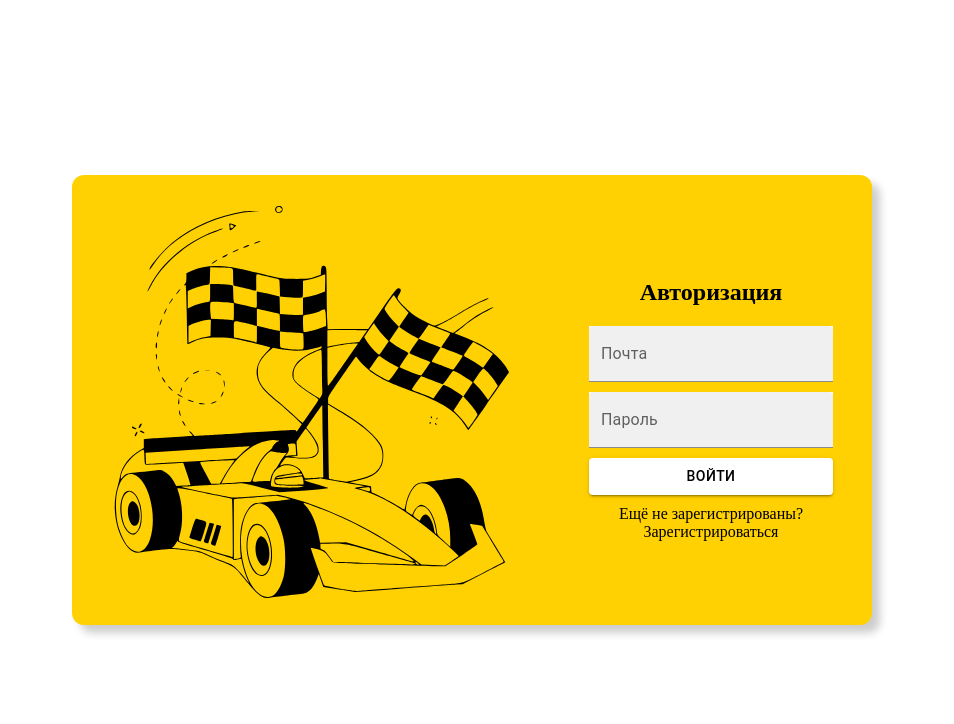
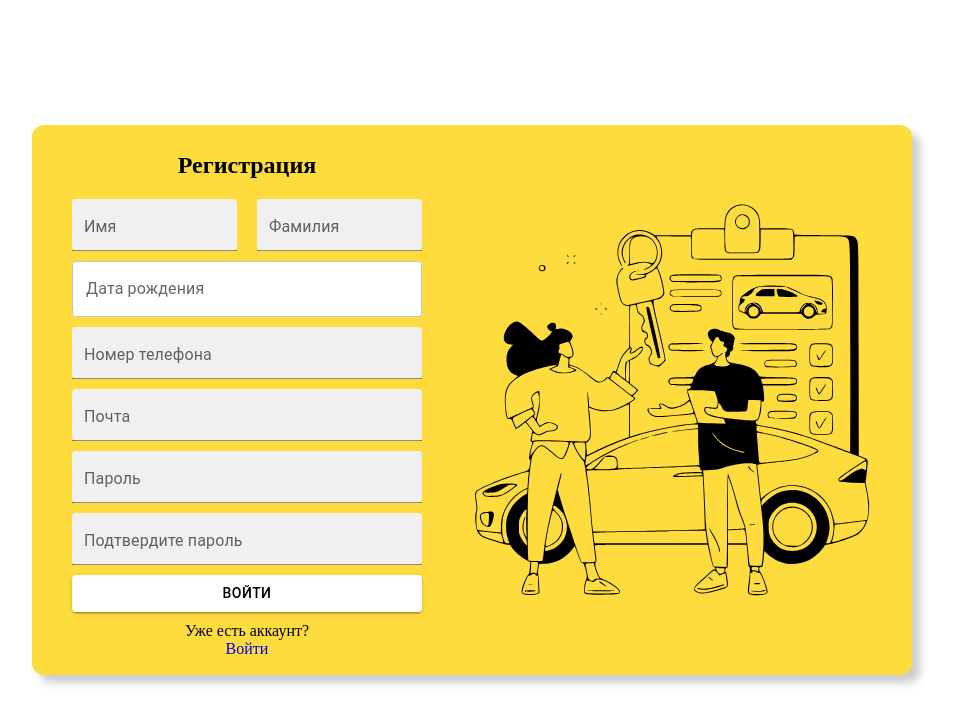
Before and after one commit to soromno7/kp7sem, a React (Create React App) app in the folder kp-7sem/: page /register in a window 1280 px wide. Shown: the top 724 px of the page, without its empty margins (168-1122 px from the left). Built offline with nearby package versions, Linux system fonts and the light colour scheme.

Commit message:
added register page

```diff
--- a/kp-7sem/package.json
+++ b/kp-7sem/package.json
@@ -6,9 +6,11 @@
     "@emotion/react": "^11.11.1",
     "@emotion/styled": "^11.11.0",
     "@mui/material": "^5.14.15",
+    "@mui/x-date-pickers": "^6.17.0",
     "@testing-library/jest-dom": "^5.17.0",
     "@testing-library/react": "^13.4.0",
     "@testing-library/user-event": "^13.5.0",
+    "dayjs": "^1.11.10",
     "react": "^18.2.0",
     "react-dom": "^18.2.0",
     "react-router-dom": "^6.17.0",
--- a/kp-7sem/src/App.js
+++ b/kp-7sem/src/App.js
@@ -1,23 +1,16 @@
 import LoginPage from "./pages/login/LoginPage";
-// import { MuiThemeProvider, createMuiTheme } from 'material-ui/styles';
-
-// const { palette } = createTheme();
-// const { augmentColor } = palette;
-// const createColor = (mainColor) => augmentColor({ color: { main: mainColor } });
-// const theme = createTheme({
-//   palette: {
-//     button: createColor('#F40B27'),
-//     input: createColor('#5DBA40'),
-//   },
-// });
+import RegisterPage from "./pages/register/RegisterPage";
+import { BrowserRouter, Routes, Route, Navigate } from "react-router-dom";
 
 function App() {
   return (
-    <div className="App">
-    {/* <MuiThemeProvider theme={theme}> */}
-    {/* </MuiThemeProvider> */}
-    <LoginPage />
-    </div>
+    <BrowserRouter>
+      <Routes>
+        <Route path="/" element={<Navigate to="/login" replace />} />
+        <Route path="/login" element={<LoginPage />} />
+        <Route path="/register" element={<RegisterPage />} />
+      </Routes>
+    </BrowserRouter>
   );
 }
 
--- a/kp-7sem/src/pages/login/LoginPage.jsx
+++ b/kp-7sem/src/pages/login/LoginPage.jsx
@@ -1,20 +1,37 @@
-import "./style.css"
+import "./log.css";
 import loginPic from "./login.svg";
-import TextField from "@mui/material/TextField"
-import Button from "@mui/material/Button"
-
+import TextField from "@mui/material/TextField";
+import Button from "@mui/material/Button";
+import { Link } from "react-router-dom";
 
 function LoginPage() {
   return (
     <div className="loginPageContainer">
-            <img src={loginPic} alt="login pic" style={{width: '400px'}}/>
+      <img src={loginPic} alt="login pic" style={{ width: "400px"}} />
       <div className="loginPageData">
         <h2>Авторизация</h2>
-                <TextField id="filled-basic" label="Почта" variant="filled" style={{backgroundColor: 'white'}}/>
-                <TextField id="filled-basic" label="Пароль" variant="filled" style={{backgroundColor: 'white'}}/>
-                <Button variant="contained" style={{backgroundColor: 'white', color: 'black'}}>Войти</Button>
+        <TextField
+          id="filled-basic"
+          label="Почта"
+          variant="filled"
+          style={{ backgroundColor: "white", borderRadius: '4px' }}
+          InputProps={{ sx: { height: 52 } }}
+        />
+        <TextField
+          id="filled-basic"
+          label="Пароль"
+          variant="filled"
+          style={{ backgroundColor: "white", borderRadius: '4px' }}
+          InputProps={{ sx: { height: 52 } }}
+        />
+        <Button
+          variant="contained"
+          style={{ backgroundColor: "white", color: "black" }}
+        >
+          Войти
+        </Button>
         <span>Ещё не зарегистрированы?</span>
-                <span>Зарегистрироваться</span>
+        <Link to={'/register'} style={{textDecoration: 'none'}}>Зарегистрироваться</Link>
       </div>
     </div>
   );
--- /dev/null
+++ b/kp-7sem/src/pages/login/log.css
@@ -0,0 +1,25 @@
+.loginPageContainer {
+  width: 800px;
+  height: 450px;
+  padding: 0px 40px 0px 40px;
+  background: rgb(255, 220, 61);
+  position: absolute;
+  top: 50%;
+  left: 50%;
+  transform: translate(-50%, -50%);
+  border-radius: 12px;
+  box-shadow: 8px 8px 9px 0px rgba(0, 0, 0, 0.2);
+  display: flex;
+  justify-content: space-between;
+}
+
+.loginPageData {
+  display: flex;
+  flex-direction: column;
+  text-align: center;
+  justify-content: center;
+}
+
+.loginPageData > *:not(h2, span) {
+  margin-bottom: 10px;
+}
--- a/kp-7sem/src/pages/login/style.css
+++ /dev/null
@@ -1,24 +0,0 @@
-.loginPageContainer {
-    width: 800px;
-    height: 450px;
-    background: rgb(255, 209, 2);
-    position: absolute;
-    top: 50%;
-    left: 50%;
-    transform: translate(-50%, -50%);
-    border-radius: 12px;
-    box-shadow: 8px 8px 9px 0px rgba(0, 0, 0, 0.2);
-    display: flex;
-    justify-content: space-around;
-}
-
-.loginPageData {
-    display: flex;
-    flex-direction: column;
-    text-align: center;
-    justify-content: center;
-}
-
-.loginPageData > *:not(h2, span) {
-    margin-bottom: 10px
-}
--- a/kp-7sem/src/pages/register/RegisterPage.jsx
+++ b/kp-7sem/src/pages/register/RegisterPage.jsx
@@ -1,9 +1,112 @@
+import "./reg.css";
+import registerPic from "./register.svg";
+import TextField from "@mui/material/TextField";
+import Button from "@mui/material/Button";
+import { LocalizationProvider } from "@mui/x-date-pickers";
+import { AdapterDayjs } from "@mui/x-date-pickers/AdapterDayjs";
+import { DatePicker } from "@mui/x-date-pickers/DatePicker";
+import { useEffect, useState } from "react";
+import { Link } from "react-router-dom";
+
 function RegisterPage() {
-    return (
-        <div>
-
+  const [date, setDate] = useState({});
+  useEffect(() => {
+    console.log(date);
+  });
+  return (
+    <LocalizationProvider dateAdapter={AdapterDayjs}>
+      <div className="loginPageContainer">
+        <div className="loginPageData">
+          <h2>Регистрация</h2>
+          <div className="firstAndLastNameReg">
+            <TextField
+              id="filled-basic"
+              label="Имя"
+              variant="filled"
+              style={{ backgroundColor: "white", borderRadius: "4px" }}
+              sx={{
+                width: 165,
+              }}
+              InputProps={{ sx: { height: 52 } }}
+            />
+            <TextField
+              id="filled-basic"
+              label="Фамилия"
+              variant="filled"
+              style={{ backgroundColor: "white", borderRadius: "4px" }}
+              sx={{
+                width: 165,
+              }}
+              InputProps={{ sx: { height: 52 } }}
+            />
+          </div>
+          <div style={{ background: "white", borderRadius: "4px" }}>
+            <DatePicker
+              label="Дата рождения"
+              onChange={(val) => {
+                setDate(
+                  val.$d
+                    .toLocaleDateString("en-GB")
+                    .replace("/", ".")
+                    .replace("/", ".")
+                );
+              }}
+              format="DD.MM.YYYY"
+            />
+          </div>
+          <TextField
+            id="filled-basic"
+            label="Номер телефона"
+            variant="filled"
+            style={{ backgroundColor: "white", borderRadius: "4px" }}
+            sx={{
+              width: 350,
+            }}
+            InputProps={{ sx: { height: 52 } }}
+          />
+          <TextField
+            id="filled-basic"
+            label="Почта"
+            variant="filled"
+            style={{ backgroundColor: "white", borderRadius: "4px" }}
+            sx={{
+              width: 350,
+            }}
+            InputProps={{ sx: { height: 52 } }}
+          />
+          <TextField
+            id="filled-basic"
+            label="Пароль"
+            variant="filled"
+            style={{ backgroundColor: "white", borderRadius: "4px" }}
+            sx={{
+              width: 350,
+            }}
+            InputProps={{ sx: { height: 52 } }}
+          />
+          <TextField
+            id="filled-basic"
+            label="Подтвердите пароль"
+            variant="filled"
+            style={{ backgroundColor: "white", borderRadius: "4px" }}
+            sx={{
+              width: 350,
+            }}
+            InputProps={{ sx: { height: 52 } }}
+          />
+          <Button
+            variant="contained"
+            style={{ backgroundColor: "white", color: "black" }}
+          >
+            Войти
+          </Button>
+          <span>Уже есть аккаунт?</span>
+          <Link to={'/login'} style={{textDecoration: 'none'}}>Войти</Link>
         </div>
-    );
+        <img src={registerPic} alt="login pic" style={{ width: "400px" }} />
+      </div>
+    </LocalizationProvider>
+  );
 }
 
 export default RegisterPage;
--- /dev/null
+++ b/kp-7sem/src/pages/register/reg.css
@@ -0,0 +1,35 @@
+.loginPageContainer {
+  width: 800px;
+  height: 550px;
+  padding: 0px 40px 0px 40px;
+  background: rgb(255, 220, 61);
+  position: absolute;
+  top: 50%;
+  left: 50%;
+  transform: translate(-50%, -50%);
+  border-radius: 12px;
+  box-shadow: 8px 8px 9px 0px rgba(0, 0, 0, 0.2);
+  display: flex;
+  justify-content: space-between;
+}
+
+.loginPageData {
+  display: flex;
+  flex-direction: column;
+  text-align: center;
+  justify-content: center;
+  width: 350px;
+}
+
+.loginPageData > *:not(h2, span) {
+  margin-bottom: 10px;
+}
+
+.firstAndLastNameReg {
+  display: flex;
+  justify-content: space-between;
+}
+
+.MuiFormControl-root {
+  width: 100%;
+}
```
Also changed, not shown: kp-7sem/src/pages/main/MainPage.jsx (added, +7 -0 lines), kp-7sem/src/pages/main/main.css (added), 1 other file (tests, documents, lock files or other folders). Lines whose indentation alone changed are shown as unchanged.
